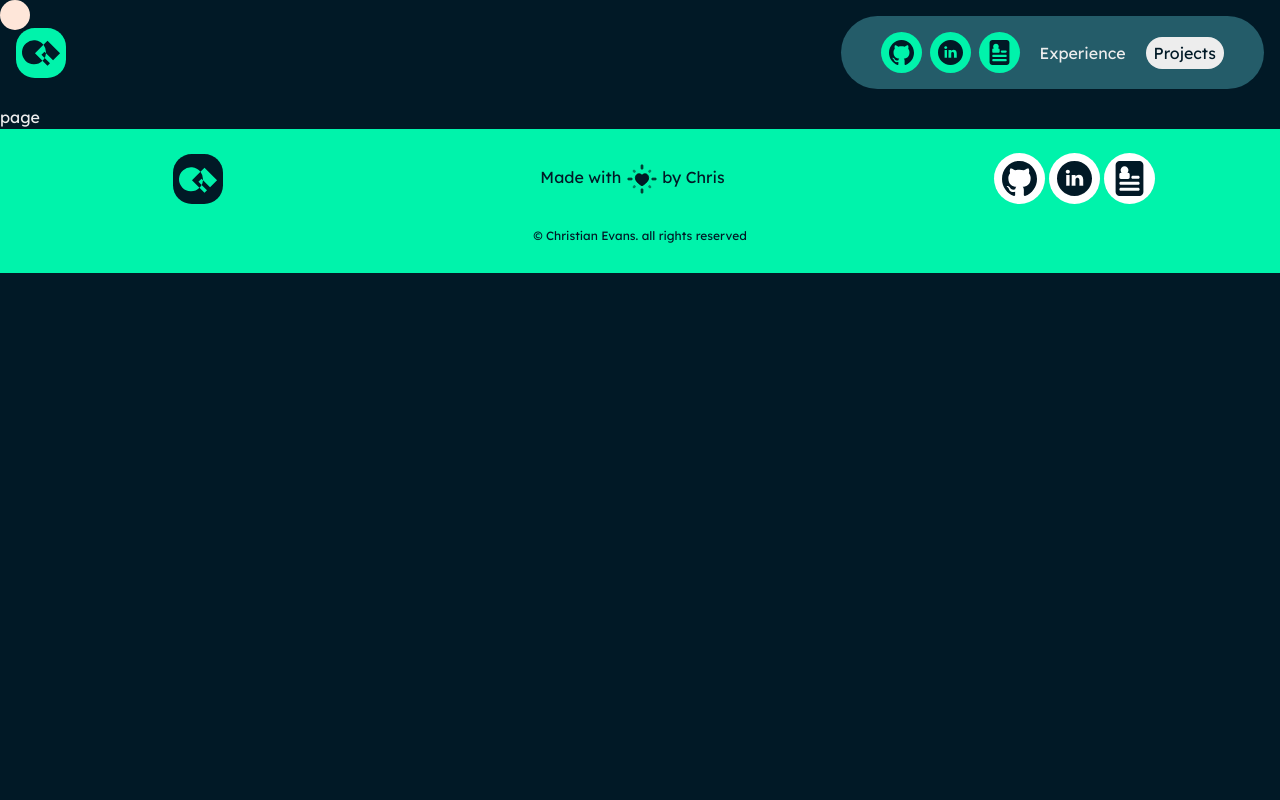
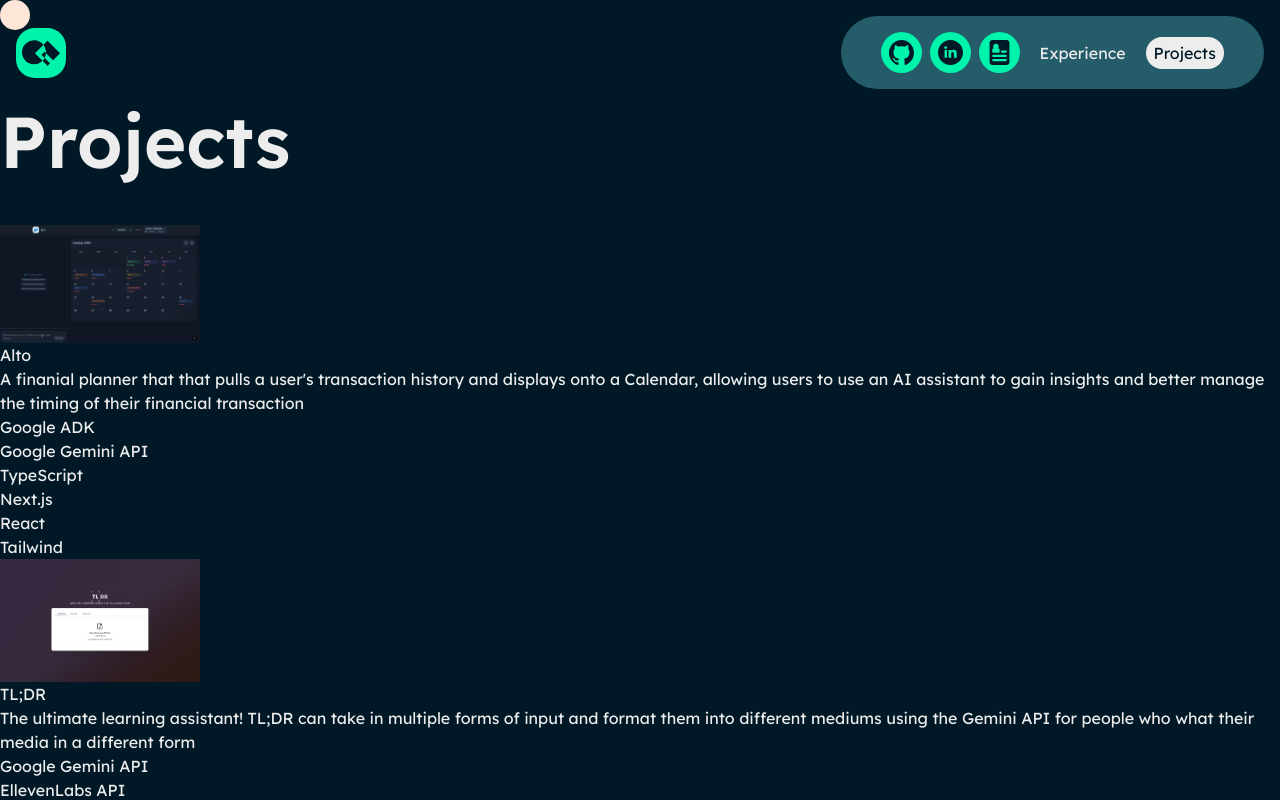
Before and after one commit to evans-christian2004/port, a Next.js app: page /projects in a window 1280 px wide. Shown: the top 800 px of the page. Built offline with nearby package versions, Linux system fonts and the light colour scheme.

Commit message:
added logic that automatically sources images into the project data file. began making card component for projects page

```diff
--- a/src/app/components/ProjectCard.tsx
+++ b/src/app/components/ProjectCard.tsx
@@ -9,8 +9,8 @@
 const ProjectCard = ({project}: projectCardProps) => {
   return (
     <div className="">
-        <Image src={project.images[0]} width={30} height={20} alt={project.name}/>
-        <h1>{project.name}</h1>
+        <Image src={project.images[0]} width={200} height={150} alt={project.name}/>
+        <h2>{project.name}</h2>
         <p>{project.description}</p>
         <div className="">
             {project.tags.map((name, index) => (
--- a/src/app/data/projects.ts
+++ b/src/app/data/projects.ts
@@ -1,3 +1,5 @@
+import path from "path";
+import fs from "fs";
 import type { skills } from "./skills"
 
 export type skillName = typeof skills[number]["skills"][number]["name"];
@@ -11,6 +13,8 @@
     tags: skillName[];
     //body text for the page of the project
     bodyText: string;
+    //folder name for images
+    folder: string;
     //images sources
     images: string[];
     repository: string;
@@ -21,7 +25,24 @@
     secondaryColor?: string;
 }
 
-export const projects: project[] = [
+//helper function that determines the number of images in each folder and creates an arrey of strings for them
+export function getProjectImages(folderName: string): string[] {
+  const dir = path.join(process.cwd(), "public/images/projects", folderName);
+
+  if (!fs.existsSync(dir)) return [];
+
+  return fs
+    .readdirSync(dir)
+    .filter((file) => /\.(jpg|jpeg|png|webp|gif)$/i.test(file))
+    .sort((a, b) => {
+      const numA = parseInt(a.match(/\d+/)?.[0] ?? "0");
+      const numB = parseInt(b.match(/\d+/)?.[0] ?? "0");
+      return numA - numB;
+    })
+    .map((file) => `/images/projects/${folderName}/${file}`);
+}
+
+export const projectsData = [
     {
         name: "Alto",
         subtext: "A Financial Planner That Does More",
@@ -31,8 +52,9 @@
             "Google ADK", "Google Gemini API", "TypeScript", "Next.js", "React", "Tailwind"
         ],
         bodyText: "",
+        folder: "alto",
         images: [
-
+            "/images/projects/alto/1.jpg",
         ],
         repository: "https://github.com/evans-christian2004/alto-starter",
         isWinner: false,
@@ -48,6 +70,7 @@
              "Google Gemini API", "EllevenLabs API","TypeScript", "Next.js", "React", "Tailwind"
         ],
         bodyText: "",
+        folder: "tldr",
         images: [
 
         ],
@@ -65,6 +88,7 @@
             "TLDraw API", "TavaScript", "React", "Tailwind"
         ],
         bodyText: "",
+        folder: "feai",
         images: [
 
         ],
@@ -81,6 +105,7 @@
             "Sanity", "TypeScript", "Next.js", "React", "Tailwind"
         ],
         bodyText: "",
+        folder: "sanityblog",
         images: [
 
         ],
@@ -98,6 +123,7 @@
     //         "React", "Supabase", "HTML", "CSS"
     //     ],
     //     bodyText: "",
+    //     folder: "creatorverse",
     //     images: [
 
     //     ],
@@ -113,6 +139,7 @@
             "React", "JavaScript", "HTML", "CSS"
         ],
         bodyText: "",
+        folder: "flashcards",
         images: [
 
         ],
@@ -130,6 +157,7 @@
         repository: "https://github.com/evans-christian2004/community-board",
         demo: "https://305-life.netlify.app/",
         bodyText: "",
+        folder: "305life",
         images: [
 
         ],
@@ -146,6 +174,7 @@
         repository: "https://github.com/evans-christian2004/Black-Jack",
         demo: "https://dapper-paprenjak-fe854b.netlify.app/",
         bodyText: "",
+        folder: "blackjack",
         images: [
 
         ],
@@ -153,3 +182,9 @@
         secondaryColor: ""
     },
 ]
+
+//dynamically populates images array in the project data with images in /images/projects/project.folder/<image index>
+export const projects: project[] = projectsData.map((p) => ({
+  ...p,
+  images: getProjectImages(p.folder),
+}));
--- a/src/app/projects/page.tsx
+++ b/src/app/projects/page.tsx
@@ -1,8 +1,16 @@
 import React from 'react'
+import { projects } from '../data/projects'
+import ProjectCard from '../components/ProjectCard'
 
 const page = () => {
+  const projectsArray = projects
   return (
-    <div>page</div>
+    <div className='container mx-auto'>
+      <h1 className='text-5xl xl:text-7xl mb-12 font-semibold'>Projects</h1>
+      {projectsArray.map((project, index) => (
+        <ProjectCard key={index} project={project}/>
+      ))}
+    </div>
   )
 }
 
```
